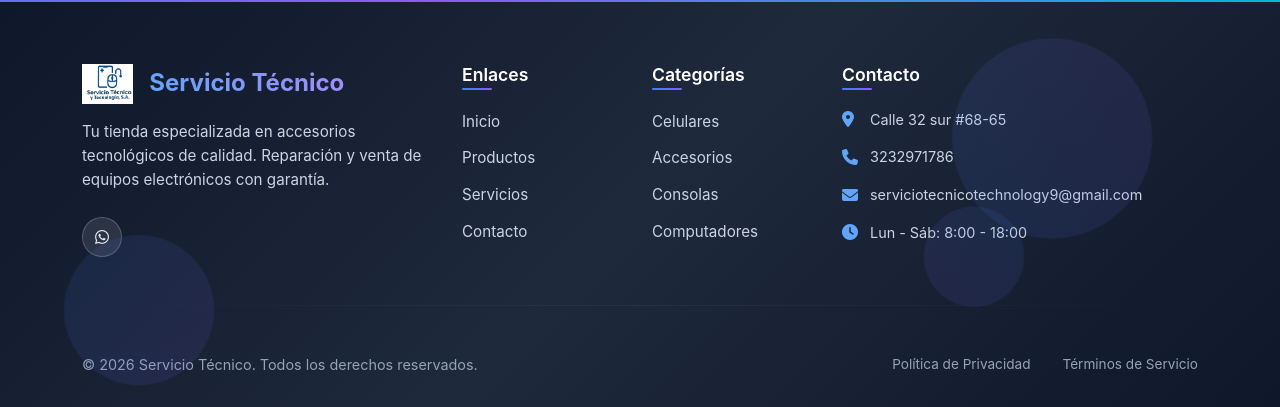
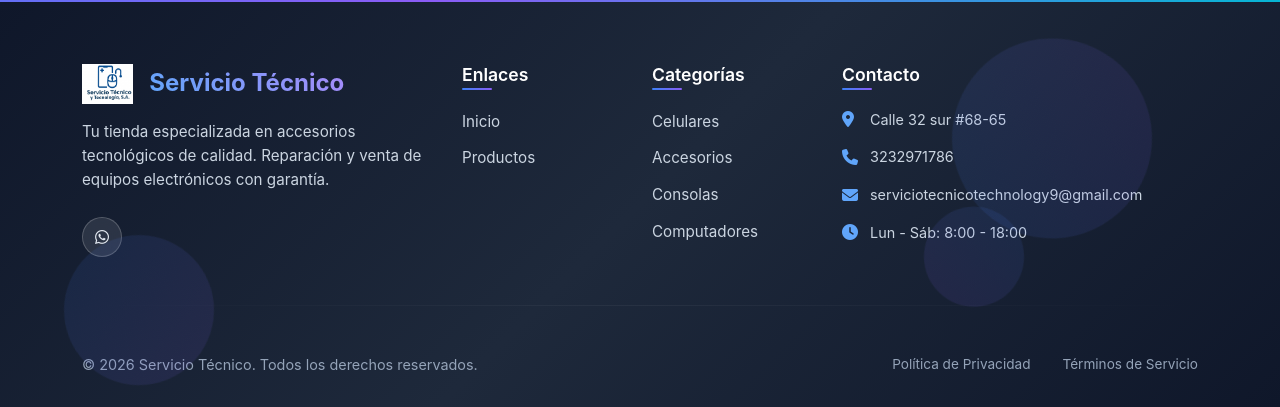
Before and after one commit to camilouan/servicio-tecnico-web, a Django app: page /home/ in a window 1280 px wide. Shown: the part 4425-4832 px from the top of the page. Run offline with Django 5.2, Linux system fonts and the light colour scheme; data comes from the database, SQL or seed files in the repository.

Commit message:
quitar enlaces del pie de  pagina vacios

```diff
--- a/inventario/templates/base.html
+++ b/inventario/templates/base.html
@@ -126,8 +126,6 @@
                 <ul class="footer-links">
                     <li><a href="/">Inicio</a></li>
                     <li><a href="/productos">Productos</a></li>
-                    <li><a href="#servicios">Servicios</a></li>
-                    <li><a href="#contacto">Contacto</a></li>
                 </ul>
             </div>
 
```
